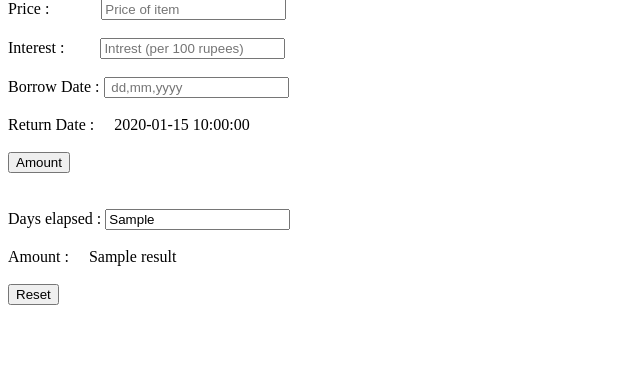
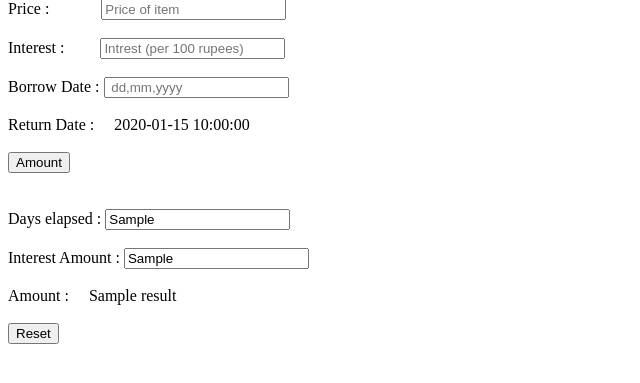
Before and after one commit to guptaekansh/Jewel, a Flask app: template templates/home.html in a window 1280 px wide. Shown: the part 111-494 px from the top of the page, without its empty margins (0-640 px from the left). Run offline with Flask 2, Linux system fonts and the light colour scheme; the template is opened without the code that fills it: most values are stand-ins (such as "Sample title", 1, 10 or a date in 2020).

Commit message:
Update home.html

```diff
--- a/templates/home.html
+++ b/templates/home.html
@@ -46,6 +46,7 @@
    <br>
    <form action="{{ url_for('Reset')}}" method="post">
 Days elapsed : <input value={{days}}></input> <br/><br/>
+Interest Amount : <input value={{interest}}></input> <br/><br/>
             Amount : <span>&emsp;{{result}}</span> <br/><br/>
             <button type="submit" class="btn btn-primary btn-block btn-large">Reset</button><br/>
 {{error}}
```
